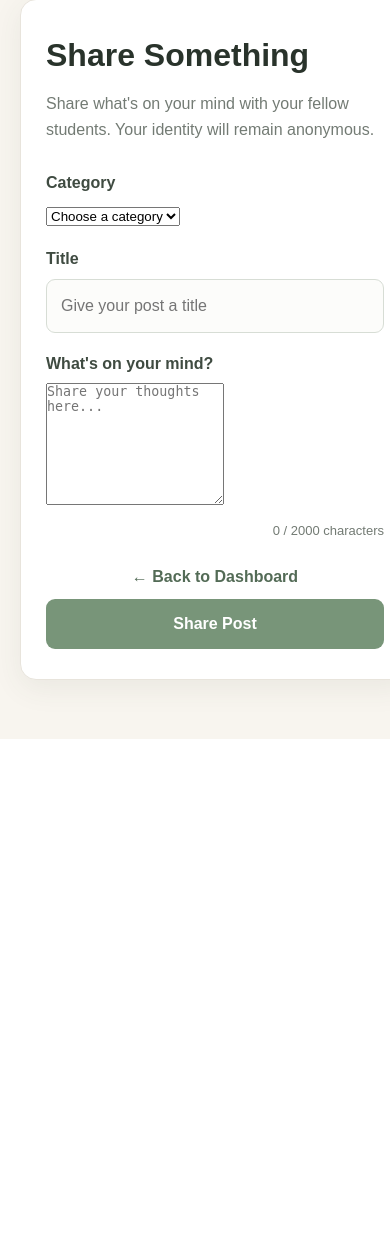
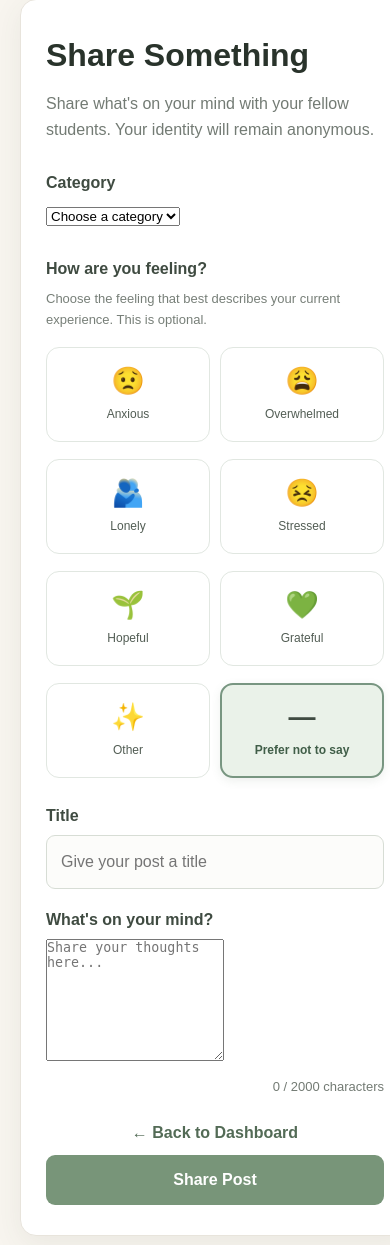
Before and after one commit to JulietMumbi/safespace, a Django app: page /create-post/ in a window 390 px wide; the page is wider, and only the part inside the window is pictured. Shown: the part 105-1350 px from the top of that part. Before the commit the page ends 844 px from the top of that part, so only its background shows below. Run offline with Django 5.2, Linux system fonts and the light colour scheme; the visitor is signed in with stand-in values (Sample User, id 1); data that the repository does not hold is empty.

Commit message:
modified my post page

```diff
--- a/core/models.py
+++ b/core/models.py
@@ -67,6 +67,15 @@ class Post(models.Model):
         ('flagged', 'Flagged'),
         ('removed', 'Removed'),
     ]
+    EMOTIONAL_STATE_CHOICES = [
+    ('anxious', 'Anxious'),
+    ('overwhelmed', 'Overwhelmed'),
+    ('lonely', 'Lonely'),
+    ('stressed', 'Stressed'),
+    ('hopeful', 'Hopeful'),
+    ('grateful', 'Grateful'),
+    ('other', 'Other'),
+]
 
     post_id = models.BigAutoField(primary_key=True)
 
@@ -84,6 +93,12 @@ class Post(models.Model):
 
     title = models.CharField(max_length=200)
     content = models.TextField()
+    emotional_state = models.CharField(
+    max_length=20,
+    choices=EMOTIONAL_STATE_CHOICES,
+    blank=True,
+    null=True
+)
 
     status = models.CharField(
         max_length=20,
--- a/core/static/core/css/style.css
+++ b/core/static/core/css/style.css
@@ -2440,3 +2440,120 @@ input {
         flex-direction: column;
     }
 }
+
+
+/* =========================================
+   EMOTIONAL STATE SELECTION
+========================================= */
+
+.emotion-form-group {
+    margin-top: 28px;
+}
+
+.emotion-description {
+    color: #777f78;
+    font-size: 13px;
+    line-height: 1.6;
+    margin-top: 6px;
+    margin-bottom: 16px;
+}
+
+.emotion-grid {
+    display: grid;
+    grid-template-columns: repeat(4, minmax(0, 1fr));
+    gap: 12px;
+    margin-top: 14px;
+}
+
+.emotion-option {
+    display: block;
+    cursor: pointer;
+    min-width: 0;
+}
+
+.emotion-option input {
+    position: absolute;
+    opacity: 0;
+    pointer-events: none;
+}
+
+.emotion-card {
+    min-height: 105px;
+    padding: 14px 8px;
+    border: 1px solid #e1e7e1;
+    border-radius: 13px;
+    background: #ffffff;
+    display: flex;
+    flex-direction: column;
+    align-items: center;
+    justify-content: center;
+    gap: 9px;
+    text-align: center;
+    transition: background 0.2s ease,
+                border-color 0.2s ease,
+                transform 0.2s ease,
+                box-shadow 0.2s ease;
+}
+
+.emotion-emoji {
+    font-size: 27px;
+    line-height: 1.2;
+}
+
+.emotion-label {
+    color: #525d54;
+    font-size: 12px;
+    font-weight: 500;
+    line-height: 1.4;
+}
+
+.emotion-option:hover .emotion-card {
+    border-color: #9bb5a0;
+    background: #f5f8f4;
+    transform: translateY(-2px);
+}
+
+.emotion-option input:checked + .emotion-card {
+    background: #eaf2e9;
+    border: 2px solid #789681;
+    box-shadow: 0 3px 10px rgba(74, 105, 81, 0.10);
+}
+
+.emotion-option input:checked + .emotion-card .emotion-label {
+    color: #405e48;
+    font-weight: 700;
+}
+
+.emotion-option input:focus-visible + .emotion-card {
+    outline: 2px solid #527b5c;
+    outline-offset: 3px;
+}
+
+/* Smaller screens */
+
+@media (max-width: 600px) {
+
+    .emotion-grid {
+        grid-template-columns: repeat(2, minmax(0, 1fr));
+        gap: 10px;
+    }
+
+    .emotion-card {
+        min-height: 95px;
+    }
+
+}
+
+/* Emotional state displayed on discussion posts */
+
+.post-emotion {
+    display: inline-block;
+    margin-left: 8px;
+    padding: 4px 10px;
+    border-radius: 20px;
+    background: #edf3ec;
+    color: #506b55;
+    font-size: 12px;
+    font-weight: 600;
+    vertical-align: middle;
+}
--- a/core/templates/core/create_post.html
+++ b/core/templates/core/create_post.html
@@ -16,14 +16,12 @@
 <body>
 
     <nav class="navbar">
-
         <div class="logo">SafeSpace</div>
 
         <div class="nav-links">
             <a href="{% url 'dashboard' %}">Dashboard</a>
             <a href="{% url 'logout' %}">Log Out</a>
         </div>
-
     </nav>
 
     <main class="form-container">
@@ -71,6 +69,87 @@
 
             </div>
 
+            <!-- EMOTIONAL STATE -->
+            <div class="form-group emotion-form-group">
+
+                <label>How are you feeling?</label>
+
+                <p class="emotion-description">
+                    Choose the feeling that best describes your current experience.
+                    This is optional.
+                </p>
+
+                <div class="emotion-grid">
+
+                    {% for value, label in emotional_state_choices %}
+
+                        <label class="emotion-option">
+
+                            <input
+                                type="radio"
+                                name="emotional_state"
+                                value="{{ value }}"
+                                {% if selected_emotional_state == value %}
+                                    checked
+                                {% endif %}
+                            >
+
+                            <span class="emotion-card">
+
+                                {% if value == 'anxious' %}
+                                    <span class="emotion-emoji">😟</span>
+                                {% elif value == 'overwhelmed' %}
+                                    <span class="emotion-emoji">😩</span>
+                                {% elif value == 'lonely' %}
+                                    <span class="emotion-emoji">🫂</span>
+                                {% elif value == 'stressed' %}
+                                    <span class="emotion-emoji">😣</span>
+                                {% elif value == 'hopeful' %}
+                                    <span class="emotion-emoji">🌱</span>
+                                {% elif value == 'grateful' %}
+                                    <span class="emotion-emoji">💚</span>
+                                {% elif value == 'other' %}
+                                    <span class="emotion-emoji">✨</span>
+                                {% endif %}
+
+                                <span class="emotion-label">
+                                    {{ label }}
+                                </span>
+
+                            </span>
+
+                        </label>
+
+                    {% endfor %}
+
+                    <!-- PREFER NOT TO SAY -->
+                    <label class="emotion-option">
+
+                        <input
+                            type="radio"
+                            name="emotional_state"
+                            value=""
+                            {% if not selected_emotional_state %}
+                                checked
+                            {% endif %}
+                        >
+
+                        <span class="emotion-card">
+
+                            <span class="emotion-emoji">—</span>
+
+                            <span class="emotion-label">
+                                Prefer not to say
+                            </span>
+
+                        </span>
+
+                    </label>
+
+                </div>
+
+            </div>
+
             <!-- TITLE -->
             <div class="form-group">
 
@@ -82,6 +161,7 @@
                     name="title"
                     placeholder="Give your post a title"
                     maxlength="200"
+                    value="{{ entered_title|default:'' }}"
                     required
                 >
 
@@ -99,10 +179,10 @@
                     maxlength="2000"
                     placeholder="Share your thoughts here..."
                     required
-                ></textarea>
+                >{{ entered_content|default:'' }}</textarea>
 
                 <div class="character-counter">
-                    <span id="character-count">0</span>
+                    <span id="character-count">{{ entered_content|length|default:0 }}</span>
                     / 2000 characters
                 </div>
 
--- a/core/views.py
+++ b/core/views.py
@@ -214,6 +214,8 @@ def dashboard(request):
 
 
 
+
+
 def create_post(request):
     if not request.user.is_authenticated:
         return redirect('login')
@@ -225,22 +227,32 @@ def create_post(request):
         category_id = request.POST.get('category')
         title = request.POST.get('title', '').strip()
         content = request.POST.get('content', '').strip()
+        emotional_state = request.POST.get('emotional_state', '').strip()
 
         def show_error(message):
             return render(request, 'core/create_post.html', {
                 'categories': categories,
                 'selected_category_id': category_id,
+                'selected_emotional_state': emotional_state,
+                'emotional_state_choices': Post.EMOTIONAL_STATE_CHOICES,
+                'entered_title': title,
+                'entered_content': content,
                 'error': message
             })
 
         if not category_id or not title or not content:
-            return show_error('Please fill in all fields.')
+            return show_error('Please fill in all required fields.')
 
         if len(title) > 200:
             return show_error('The title cannot exceed 200 characters.')
 
         if len(content) > 2000:
             return show_error('Your post cannot exceed 2,000 characters.')
+
+        valid_emotional_states = dict(Post.EMOTIONAL_STATE_CHOICES)
+
+        if emotional_state and emotional_state not in valid_emotional_states:
+            return show_error('Please select a valid emotional state.')
 
         category = Category.objects.filter(
             category_id=category_id
@@ -264,20 +276,24 @@ def create_post(request):
                 'We could not check your post right now. Please try again later.'
             )
 
-        # Flag the post if either check detects a concern.
+        # Check for self-harm concerns.
         self_harm_concern = contains_self_harm_concern(text_to_check)
 
+        # Flag the post if any check detects a concern.
         should_flag = (
             disguised_abuse
             or self_harm_concern
             or prediction == 1
         )
+
         anonymous_profile = request.user.anonymousprofile
+
         Post.objects.create(
             author=anonymous_profile,
             category=category,
             title=title,
             content=content,
+            emotional_state=emotional_state or None,
             status='flagged' if should_flag else 'active'
         )
 
@@ -296,10 +312,12 @@ def create_post(request):
 
     return render(request, 'core/create_post.html', {
         'categories': categories,
-        'selected_category_id': selected_category_id
+        'selected_category_id': selected_category_id,
+        'emotional_state_choices': Post.EMOTIONAL_STATE_CHOICES,
+        'selected_emotional_state': '',
+        'entered_title': '',
+        'entered_content': ''
     })
-
-
 
 
 def category_posts(request, category_id):
```
Also changed, not shown: core/templates/core/category_posts.html (+19 -4 lines), core/migrations/0007_remove_post_archived_at_post_emotional_state_and_more.py (added).
